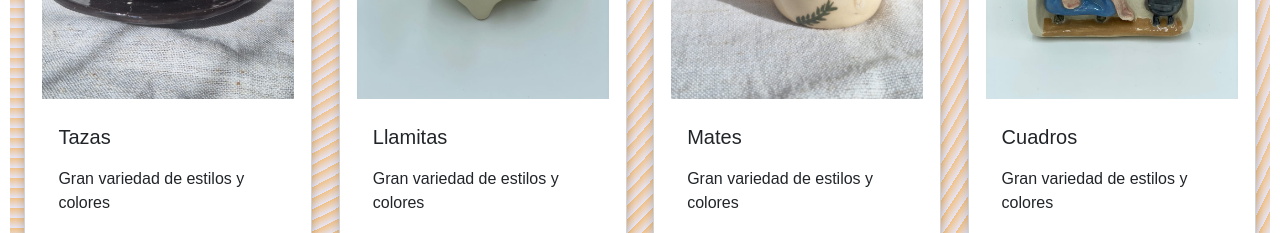
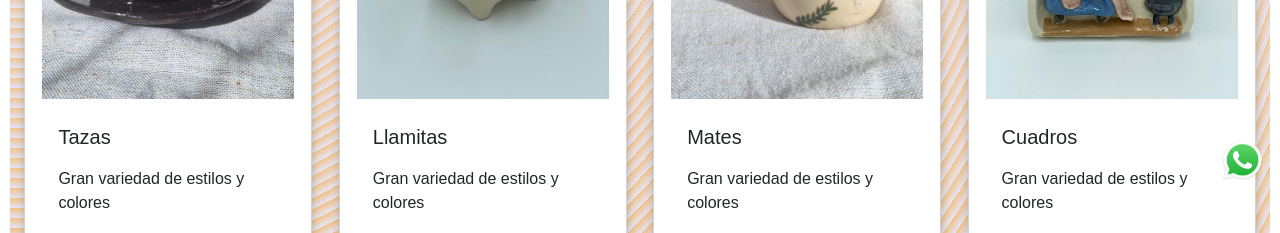
Before and after one commit to jerePerez/yolo-handmade, a plain HTML site: page index.html in a window 1280 px wide. Shown: the part 582-815 px from the top of the page. Drawn offline with nearby package versions, Linux system fonts and the light colour scheme.

Commit message:
commit con git

```diff
--- a/index.html
+++ b/index.html
@@ -141,6 +141,9 @@
         <p>&copy; 2024 YOLO Handmade. Todos los derechos reservados.</p>
     </footer>
 
+    <a href="https://wa.me/541144071193" target="_blank"> <img alt="Chat en WhatsApp" src="./imagenes/whatsapp_icon.png"
+            class="btn-wsp"></a>
+
 </body>
 
 </html>
--- a/styles.css
+++ b/styles.css
@@ -192,3 +192,17 @@ a {
 .enviar-bt:active {
     top: 1px;
 }
+
+.btn-wsp {
+    position: fixed;
+    width: 55px;
+    height: 55px;
+    line-height: 55px;
+    bottom: 30px;
+    right: 10px;
+    z-index: 100;
+}
+
+.btn-wsp:hover {
+    filter: grayscale(50%);
+}
```
Also changed, not shown: imagenes/whatsapp_icon.png (added).
